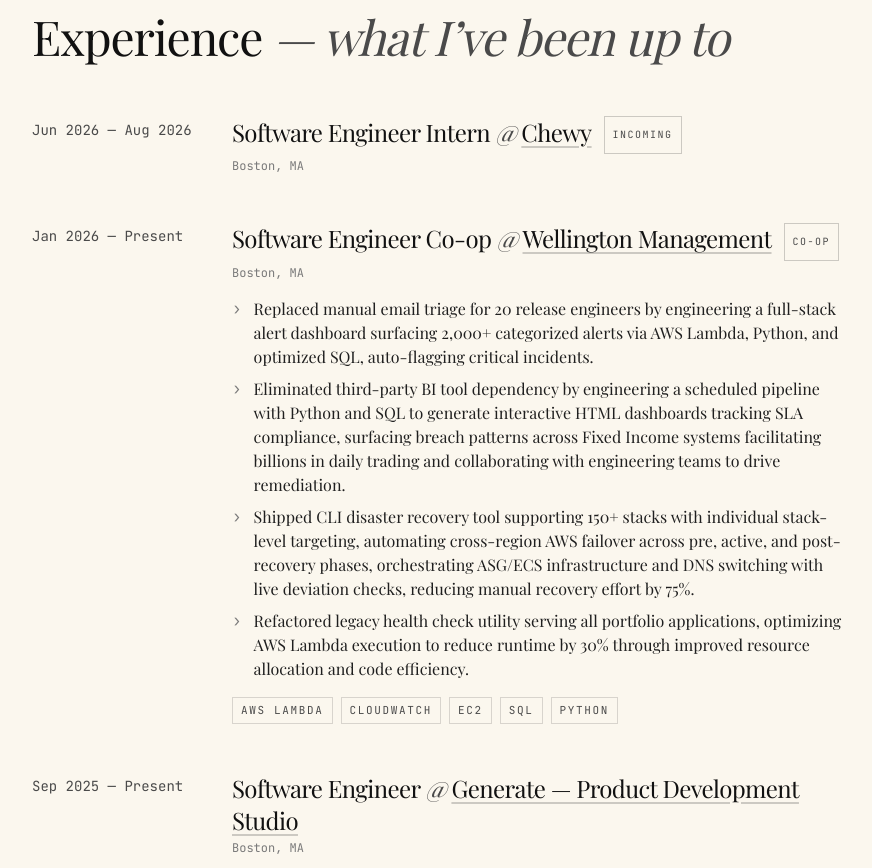
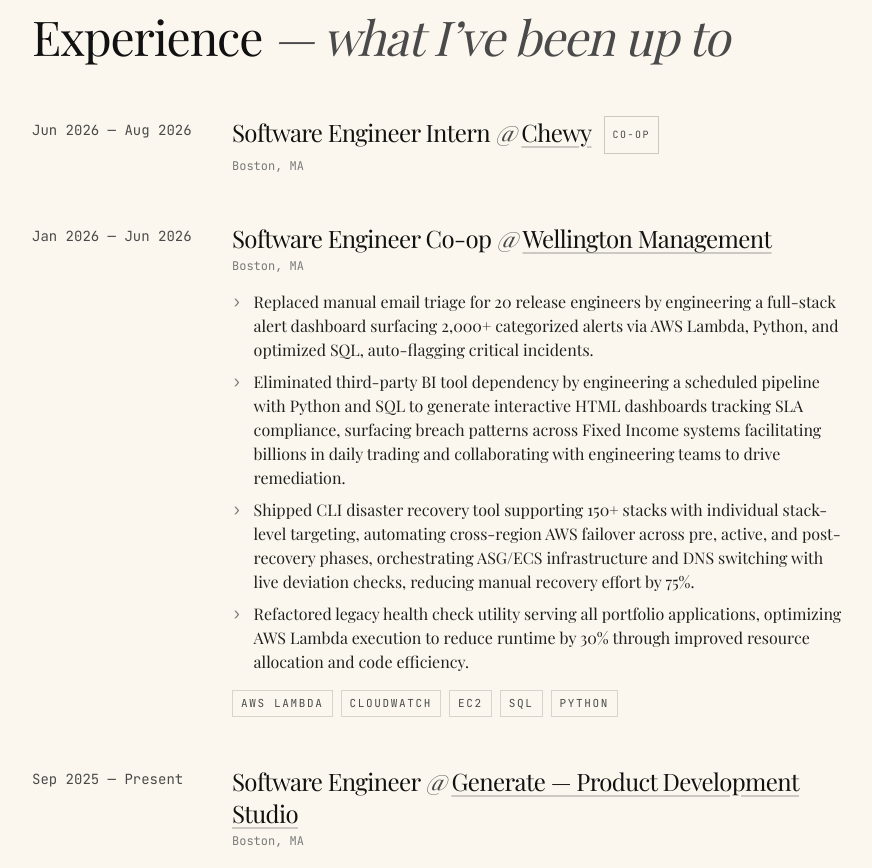
Before and after one commit to aamogh16/portfolio, a React (Vite) app: page / in a window 1280 px wide. Shown: the part 1465-2333 px from the top of the page, without its empty margins (200-1072 px from the left). Built offline with nearby package versions, Linux system fonts and the light colour scheme; no server answers; a web font is replaced by a local one.

Commit message:
update: transition from Wellington co-op to Chewy internship

```diff
--- a/src/data/content.ts
+++ b/src/data/content.ts
@@ -36,15 +36,14 @@
     href: 'https://chewy.com',
     period: 'Jun 2026 — Aug 2026',
     location: 'Boston, MA',
-    tag: 'incoming',
+    tag: 'co-op',
   },
   {
     role: 'Software Engineer Co-op',
     company: 'Wellington Management',
     href: 'https://www.wellington.com',
-    period: 'Jan 2026 — Present',
+    period: 'Jan 2026 — Jun 2026',
     location: 'Boston, MA',
-    tag: 'co-op',
     bullets: [
       'Replaced manual email triage for 20 release engineers by engineering a full-stack alert dashboard surfacing 2,000+ categorized alerts via AWS Lambda, Python, and optimized SQL, auto-flagging critical incidents.',
       'Eliminated third-party BI tool dependency by engineering a scheduled pipeline with Python and SQL to generate interactive HTML dashboards tracking SLA compliance, surfacing breach patterns across Fixed Income systems facilitating billions in daily trading and collaborating with engineering teams to drive remediation.',
```
